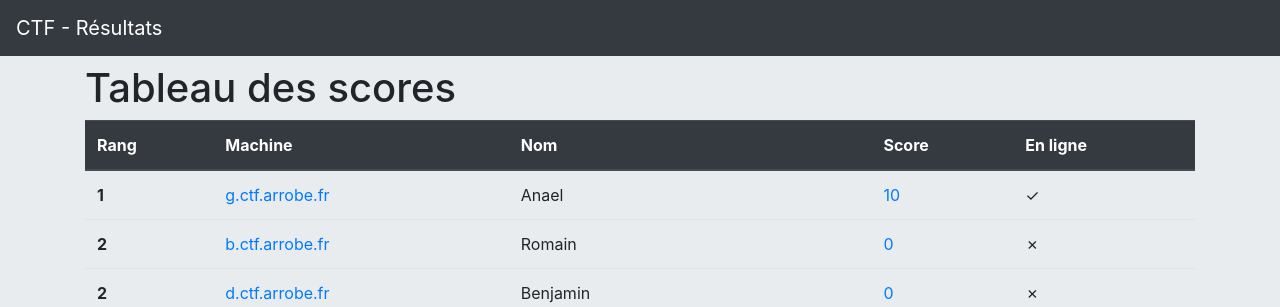
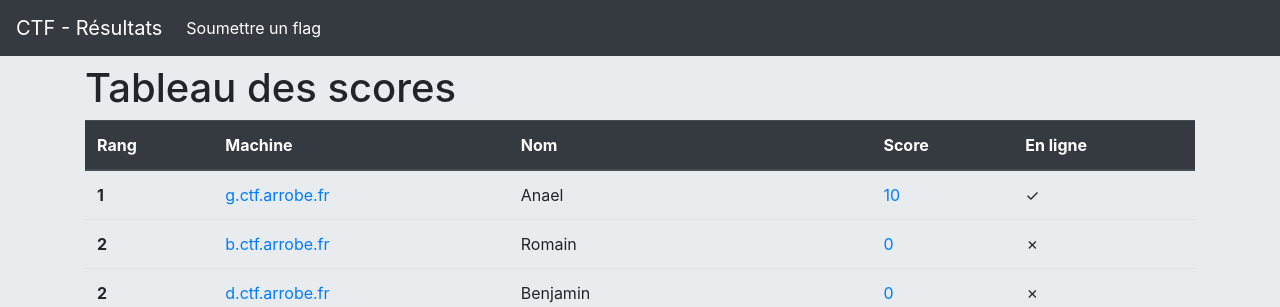
Before and after one commit to AnaelMobilia/ctfResults, a PHP site: page / in a window 1280 px wide. Shown: the top 307 px of the page. Run offline with PHP 8.4, Linux system fonts and the light colour scheme; data comes from the database, SQL or seed files in the repository.

Commit message:
Ajout lien pour soumission flag

```diff
--- a/index.php
+++ b/index.php
@@ -15,6 +15,11 @@ $listeGroupe = loader::chargerGroupes();
     <body>
         <nav class="navbar navbar-expand-md navbar-dark fixed-top bg-dark">
             <a class="navbar-brand" href="#">CTF - Résultats</a>
+            <ul class="navbar-nav mr-auto">
+                <li class="nav-item active">
+                    <a class="nav-link" href="soumissionFlag.php">Soumettre un flag</a>
+                </li>
+            </ul>
         </nav>
         <main role="main">
             <!-- Main jumbotron for a primary marketing message or call to action -->
```
